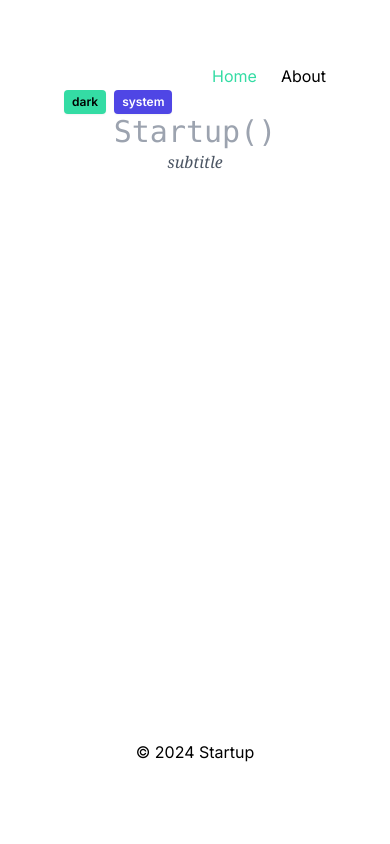
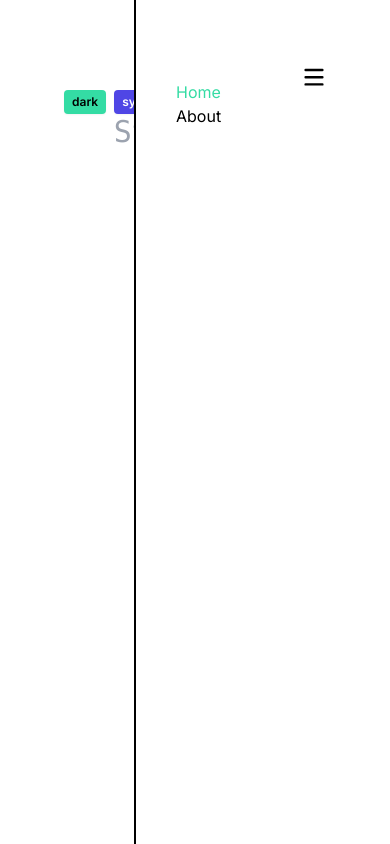
Before and after one commit to amirardalan/startup, a Next.js app: page / in a window 390 px wide. Built offline with nearby package versions, Linux system fonts and the light colour scheme; no server answers.

Commit message:
Add theme to global state and add mobile nav

```diff
--- /dev/null
+++ b/app/components/SetTheme.tsx
@@ -0,0 +1,21 @@
+'use client';
+
+import { useTheme } from '@/store/theme';
+import Cookies from 'js-cookie';
+import { useEffect } from 'react';
+import { Theme } from '@/types/theme';
+
+const SetTheme = () => {
+  const { setTheme } = useTheme();
+
+  useEffect(() => {
+    const theme = Cookies.get('theme') as Theme;
+    if (theme) {
+      setTheme(theme);
+    }
+  }, [setTheme]);
+
+  return null;
+};
+
+export default SetTheme;
--- a/app/components/ThemeSelector.tsx
+++ b/app/components/ThemeSelector.tsx
@@ -2,14 +2,13 @@
 import { useEffect, useState } from 'react';
 import Cookies from 'js-cookie';
 import { useRouter } from 'next/navigation';
+import { useTheme } from '@/store/theme';
 import { Theme } from '@/types/theme';
 import clsx from 'clsx';
 
-type ThemeProps = {
-  theme: Theme;
-};
+export default function ThemeSelector() {
+  const { theme } = useTheme();
 
-export default function ThemeSelector({ theme }: ThemeProps) {
   const [currentTheme, setCurrentTheme] = useState<Theme>(theme);
 
   useEffect(() => {
--- /dev/null
+++ b/app/store/theme.ts
@@ -0,0 +1,12 @@
+import { create } from 'zustand';
+import { Theme } from '@/types/theme';
+
+type ThemeStore = {
+  theme: Theme;
+  setTheme: (theme: Theme) => void;
+};
+
+export const useTheme = create<ThemeStore>((set) => ({
+  theme: 'light',
+  setTheme: (theme) => set(() => ({ theme })),
+}));
--- a/app/ui/header.tsx
+++ b/app/ui/header.tsx
@@ -1,19 +1,17 @@
+// Header.tsx
 import Nav from '@/ui/nav';
 import dynamic from 'next/dynamic';
-import { cookies } from 'next/headers';
+import SetTheme from '@/components/SetTheme';
 const ThemeSelector = dynamic(() => import('@/components/ThemeSelector'), {
   ssr: false,
 });
 
-// TODO: Add a height and width to a wrapper div around the ThemeSelector component
-// to prevent layout shift when the component loads.
-
 export default function Header() {
-  const theme = cookies().get('x-theme')?.value;
   return (
     <div>
       <Nav />
-      <ThemeSelector theme={theme === 'dark' ? 'dark' : 'light'} />
+      <ThemeSelector />
+      <SetTheme />
     </div>
   );
 }
--- a/app/ui/nav.tsx
+++ b/app/ui/nav.tsx
@@ -1,28 +1,52 @@
 'use client';
 
+import { useState } from 'react';
 import { usePathname } from 'next/navigation';
 import Link from 'next/link';
+import clsx from 'clsx';
 
 export default function Navigation() {
+  const [isOpen, setIsOpen] = useState(false);
   const pathname = usePathname();
 
   return (
-    <nav className="flex justify-end bg-light text-dark dark:bg-dark dark:text-light">
-      <ul className="flex flex-row">
+    <nav className={clsx('flex justify-end dark:bg-dark')}>
+      <button className="z-10 lg:hidden" onClick={() => setIsOpen(!isOpen)}>
+        <svg
+          viewBox="0 0 20 20"
+          className={clsx('menu h-6 w-6 fill-dark dark:fill-light')}
+        >
+          <path
+            fillRule="evenodd"
+            d="M2 5a1 1 0 011-1h14a1 1 0 110 2H3a1 1 0 01-1-1zm0 6a1 1 0 011-1h14a1 1 0 110 2H3a1 1 0 01-1-1zm1 5a1 1 0 100 2h14a1 1 0 100-2H3z"
+            clipRule="evenodd"
+          />
+        </svg>
+      </button>
+      <div
+        className={clsx(
+          'fixed right-0 top-0 flex h-full w-64 translate-x-0 transform flex-col overflow-auto border-l-2 border-solid border-dark bg-light pl-10 pt-20 transition-transform duration-200 ease-in-out sm:flex-row lg:static lg:w-auto lg:translate-x-0 lg:border-none lg:p-0 dark:border-light dark:bg-dark',
+          {
+            'translate-x-full': isOpen,
+          }
+        )}
+      >
+        <ul className="flex flex-col sm:flex-row">
           <li className="mr-6">
-          <Link href="/" className={pathname === '/' ? 'text-primary' : ''}>
-            Home
+            <Link href="/" className={clsx(pathname === '/' && 'text-primary')}>
+              <div>Home</div>
             </Link>
           </li>
           <li>
             <Link
               href="/about"
-            className={pathname === '/about' ? 'text-primary' : ''}
+              className={clsx(pathname === '/about' && 'text-primary')}
             >
-            About
+              <div>About</div>
             </Link>
           </li>
         </ul>
+      </div>
     </nav>
   );
 }
```
Lines whose indentation alone changed are shown as unchanged.
